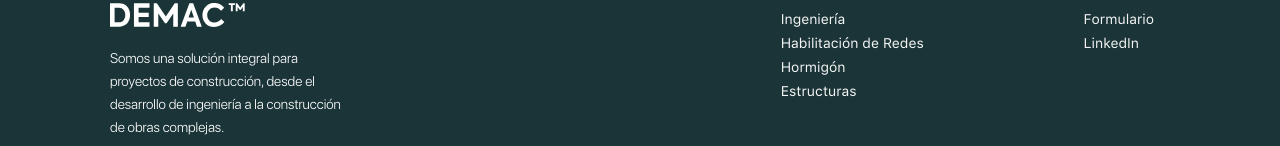
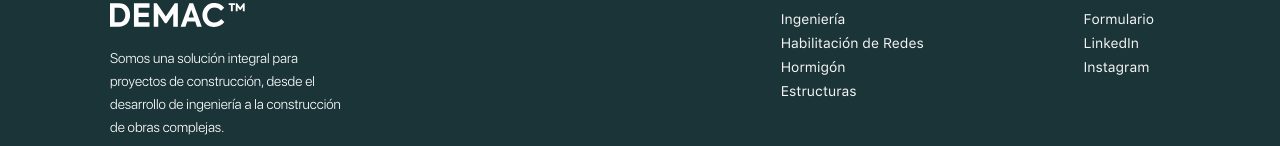
Before and after one commit to BrianMalave/demac_project, a React (Vite) app: page / in a window 1280 px wide. Shown: the part 5879-6025 px from the top of the page. Built offline with nearby package versions, Linux system fonts and the light colour scheme.

Commit message:
adding social media links

```diff
--- a/src/components/Footer.jsx
+++ b/src/components/Footer.jsx
@@ -30,7 +30,8 @@ const Footer = () => (
         <ul>
           <li className="footerListTitle"><a href='#contacto'>Contacto</a></li>
           <li><a className="foooterLink" href="#contacto">Formulario</a></li>
-          <li><a className="foooterLink" href="#">LinkedIn</a></li>
+          <li><a className="foooterLink" href="https://www.linkedin.com/company/constructora-demac">LinkedIn</a></li>
+          <li><a className="foooterLink" href="https://www.instagram.com/constructorademac?igsh=Mms2aHpmN3l0d2lu&utm_source=qr">Instagram</a></li>
         </ul>
       </div>
     </div>
```
